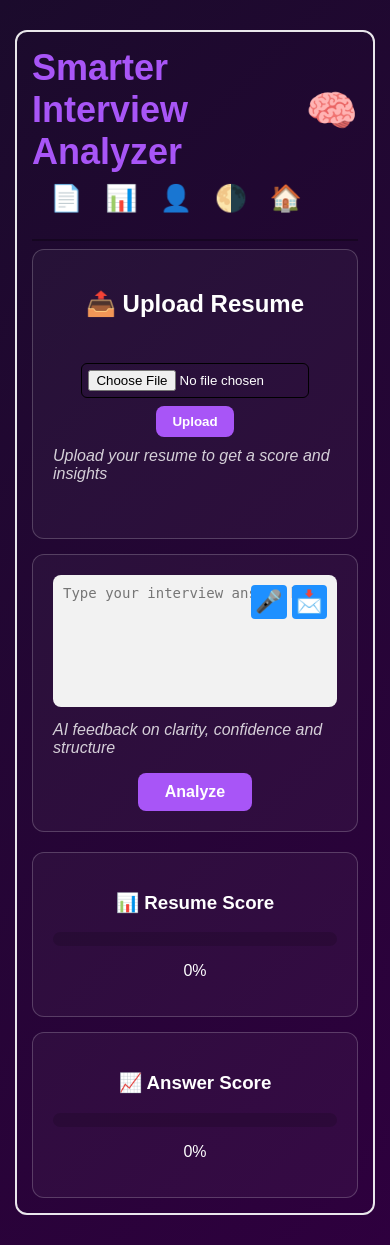
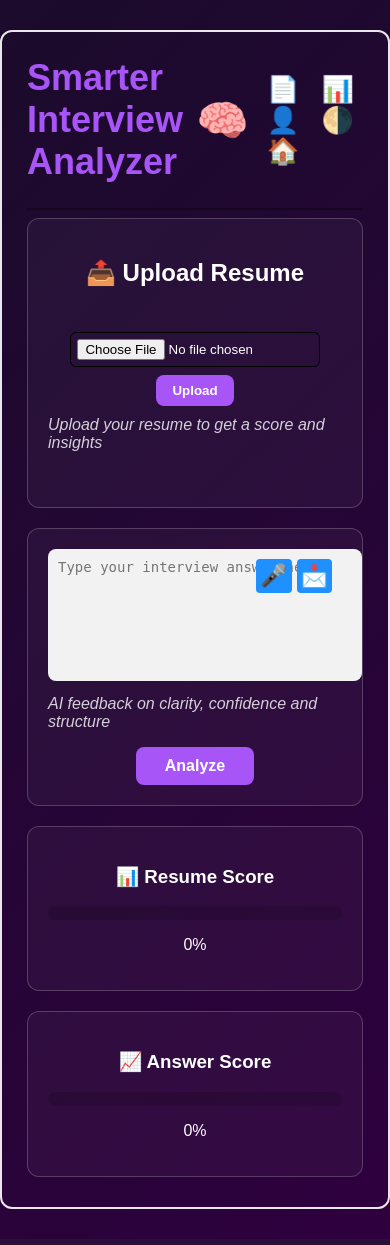
Before and after one commit to battulasonia6-art/smarter-interview-analyzer, a Flask app: page /dashboard in a window 390 px wide. Run offline with Flask 3, Linux system fonts and the light colour scheme.

Commit message:
mobile layout fixes

```diff
--- a/static/style.css
+++ b/static/style.css
@@ -192,28 +192,16 @@ font-size:22px;
 border:1px solid rgba(0,0,0,0.3);
 }
 
-/* ===== MOBILE DASHBOARD + RESUME FIX ===== */
 @media (max-width:768px){
 
-body{
-padding:15px;
-}
-
 .container{
-margin:15px auto;
-padding:15px;
-}
-
-.header{
-flex-direction:column;
-align-items:flex-start;
-gap:10px;
+margin:30px auto;
+padding-bottom:30px;
 }
 
 .topgrid,
 .bottomgrid{
 grid-template-columns:1fr;
-gap:15px;
 }
 
 .squarecard,
@@ -221,14 +209,7 @@ gap:15px;
 height:auto;
 }
 
-input[type="file"],
-textarea{
-width:100%;
-box-sizing:border-box;
 }
-
-button{
+input[type="file"]{
 max-width:100%;
 }
-
-}
--- a/templates/login.html
+++ b/templates/login.html
@@ -8,7 +8,7 @@
 <link rel="stylesheet" href="https://cdnjs.cloudflare.com/ajax/libs/font-awesome/6.5.0/css/all.min.css">
 <style>
 *{margin:0;padding:0;box-sizing:border-box;}
-body{min-height:100vh;display:flex;justify-content:center;align-items:center;overflow:hidden;background: linear-gradient(to right,#7c8cff 0%,#cfd5ff 50%,#7c8cff 100%);}
+body{min-height:100vh;display:flex;justify-content:center;align-items:center;overflow:auto;background: linear-gradient(to right,#7c8cff 0%,#cfd5ff 50%,#7c8cff 100%);}
 .bg-wrapper{position:absolute;width:90%;height:100%;background:url('{{ url_for("static", filename="login-bg.jpg") }}') no-repeat center center;background-size:contain;}
 .header-title{position:absolute;top:23%;left:51%;transform:translate(-50%, -50%);}
 .header-title .smarter{font-family:'Playfair Display', serif;font-size:40px;font-weight:700;color:#1e2a5a;}
```
